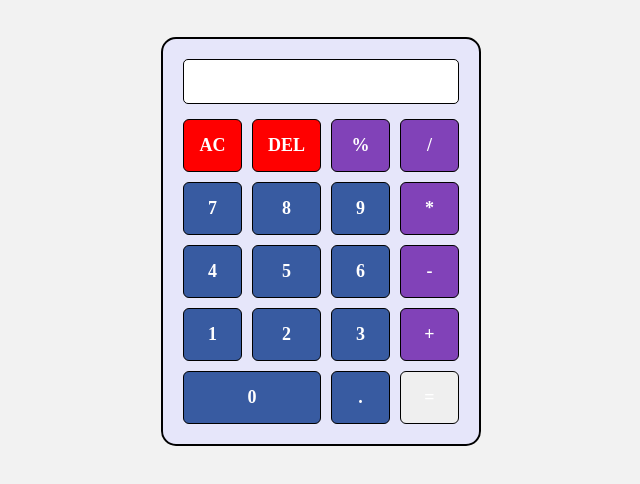
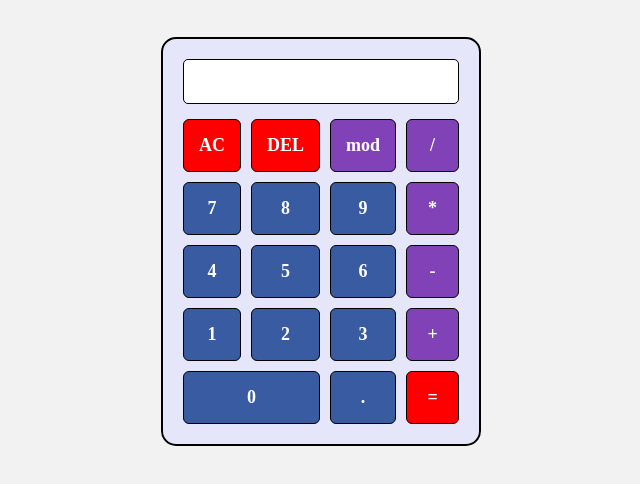
Before and after one commit to DipamPradhan/TheOdinProjectCalculator, a plain HTML site: page index.html in a window 1280 px wide. Shown: the part 70-554 px from the top of the page, without its empty margins (319-959 px from the left). Drawn offline with Linux system fonts and the light colour scheme.

Commit message:
layout classes changes

```diff
--- a/index.html
+++ b/index.html
@@ -16,28 +16,29 @@
       <div class="buttons">
         <button data-action="clear" class="action">AC</button>
         <button data-action="delete" class="action">DEL</button>
-        <button data-action="percent" class="operator">%</button>
-        <button data-action="operator" class="operator">/</button>
+        <button data-operator="mod" class="operator">mod</button>
+        <button data-operator="divide" class="operator">/</button>
 
         <button data-value="7" class="operand">7</button>
         <button data-value="8" class="operand">8</button>
         <button data-value="9" class="operand">9</button>
-        <button data-action="operator" class="operator">*</button>
+        <button data-operator="multiply" class="operator">*</button>
 
         <button data-value="4" class="operand">4</button>
         <button data-value="5" class="operand">5</button>
         <button data-value="6" class="operand">6</button>
-        <button data-action="operator" class="operator">-</button>
+        <button data-operator="substract" class="operator">-</button>
 
         <button data-value="1" class="operand">1</button>
         <button data-value="2" class="operand">2</button>
         <button data-value="3" class="operand">3</button>
-        <button data-action="operator" class="operator">+</button>
+        <button data-operator="add" class="operator">+</button>
 
         <button id="zero" data-value="0" class="operand">0</button>
         <button data-value="." class="operand">.</button>
-        <button data-action="equals" class="equals">=</button>
+        <button data-action="equals" class="action">=</button>
       </div>
     </div>
   </body>
+  <script src="script.js"></script>
 </html>
```
